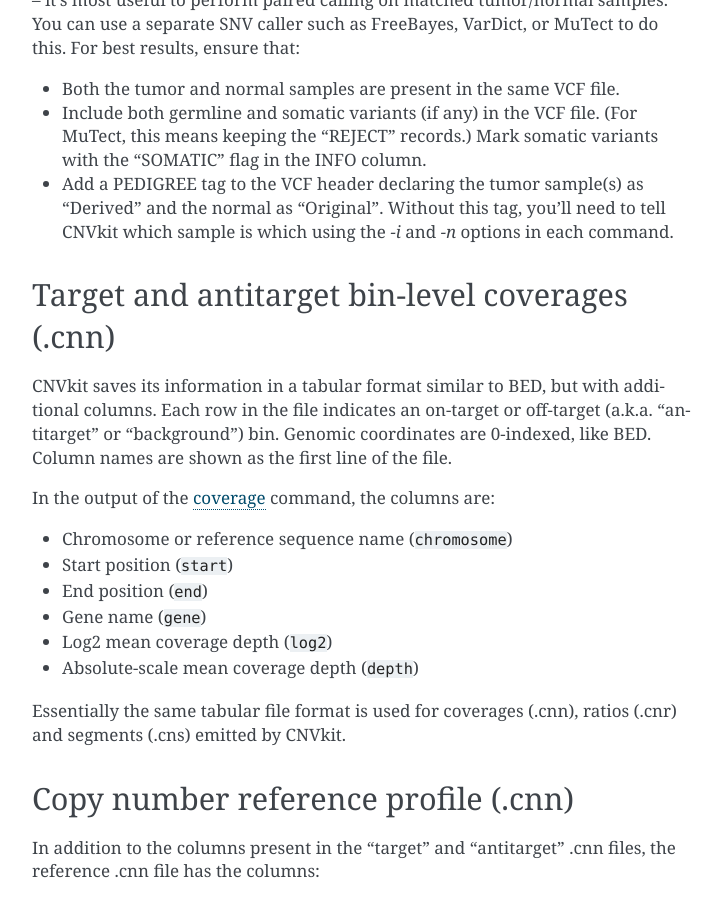
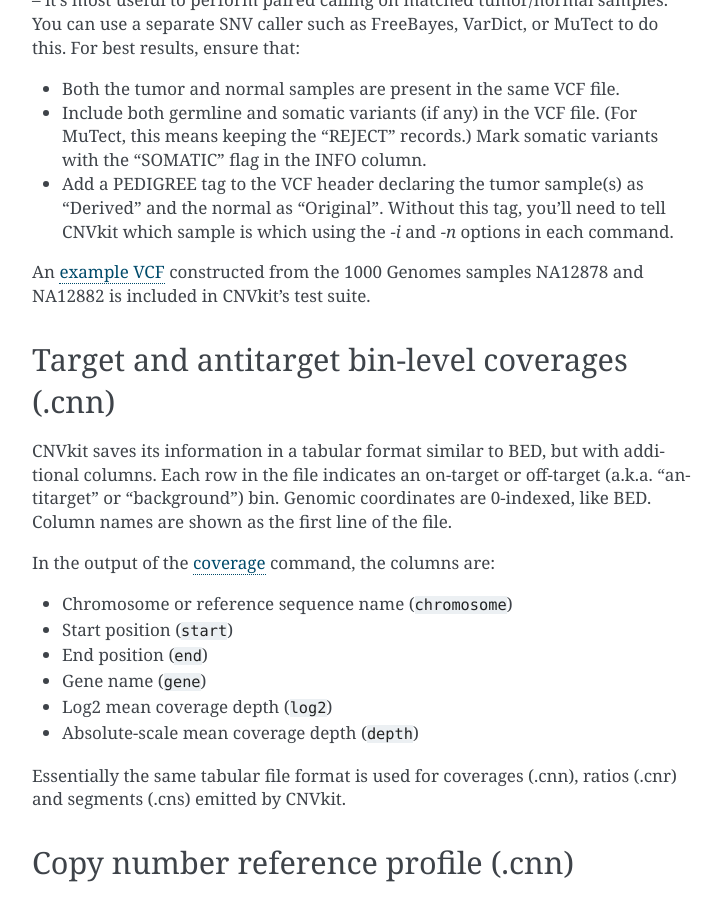
Before and after one commit to etal/cnvkit, a Sphinx documentation site: the page built from doc/fileformats.rst, in a window 1280 px wide and 900 px high, scrolled down 935 px. Shown: the whole window, without its empty margins (388-1110 px from the left). Built offline with Sphinx 7.4.7, drawn with Linux system fonts in a browser that asks for light colours.

Commit message:
doc: Link to example VCF in the test suite

```diff
--- a/doc/fileformats.rst
+++ b/doc/fileformats.rst
@@ -58,6 +58,11 @@ to do this. For best results, ensure that:
 - Add a PEDIGREE tag to the VCF header declaring the tumor sample(s) as
   "Derived" and the normal as "Original". Without this tag, you'll need to tell
   CNVkit which sample is which using the `-i` and `-n` options in each command.
+
+An `example VCF
+<https://github.com/etal/cnvkit/blob/master/test/formats/na12878_na12882_mix.vcf?raw=true>`_
+constructed from the 1000 Genomes samples NA12878 and NA12882 is included in
+CNVkit's test suite.
 
 
 Target and antitarget bin-level coverages (.cnn)
```
